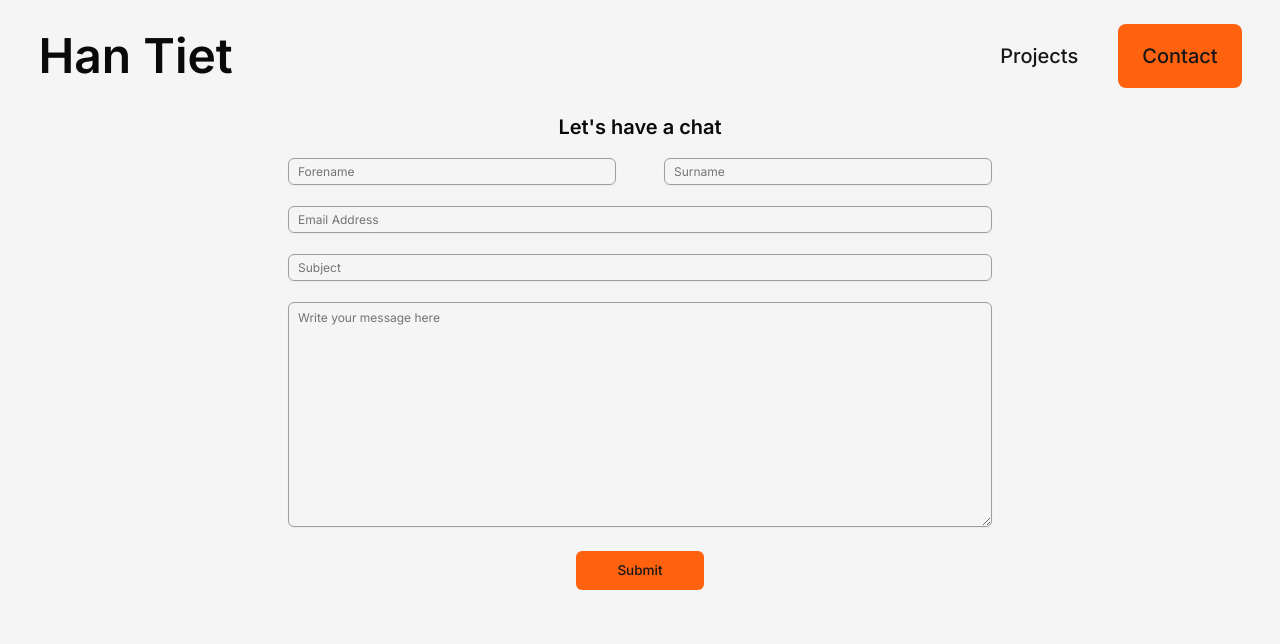
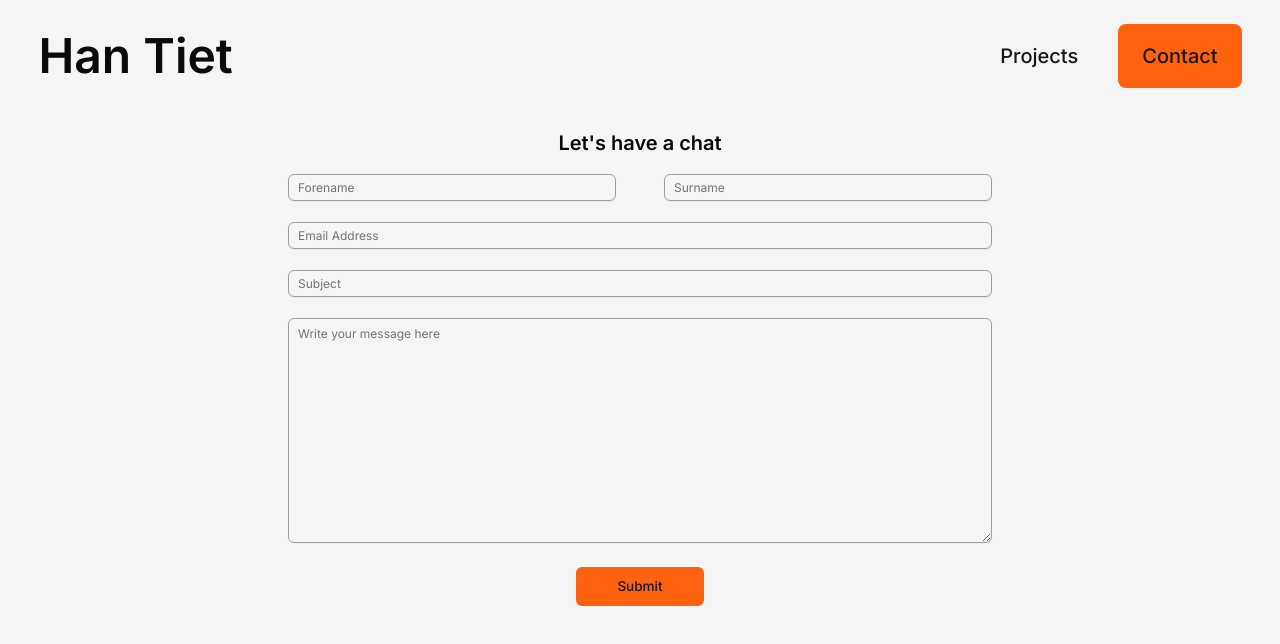
Before and after one commit to han-tiet/han-tiet.com, a Next.js app: page /contact in a window 1280 px wide. Shown: the top 644 px of the page. Built offline with nearby package versions, Linux system fonts and the light colour scheme; what @mui/material-nextjs would draw is missing.

Commit message:
feat: changed pb to py

```diff
--- a/src/app/contact/page.tsx
+++ b/src/app/contact/page.tsx
@@ -5,9 +5,9 @@ export default function Contact() {
   return (
     <div>
       <NavigationBar />
-      <div className="pb-[1rem] flex justify-center h-full">
+      <div className="flex justify-center h-full">
         <div className="flex-col justify-center w-[100%] md:w-[70%] lg:w-[60%] desktop:w-[40%] [@media(max-height:500px)_and_(orientation:landscape)]:w-[60%]">
-          <div className="flex justify-center pb-[1rem] desktop:pb-[2rem] text-[1.25rem] desktop:text-[2.5rem] font-semibold">
+          <div className="flex justify-center py-[1rem] desktop:py-[2rem] text-[1.25rem] desktop:text-[2.5rem] font-semibold">
             Let&apos;s have a chat
           </div>
           <ContactForm />
```
